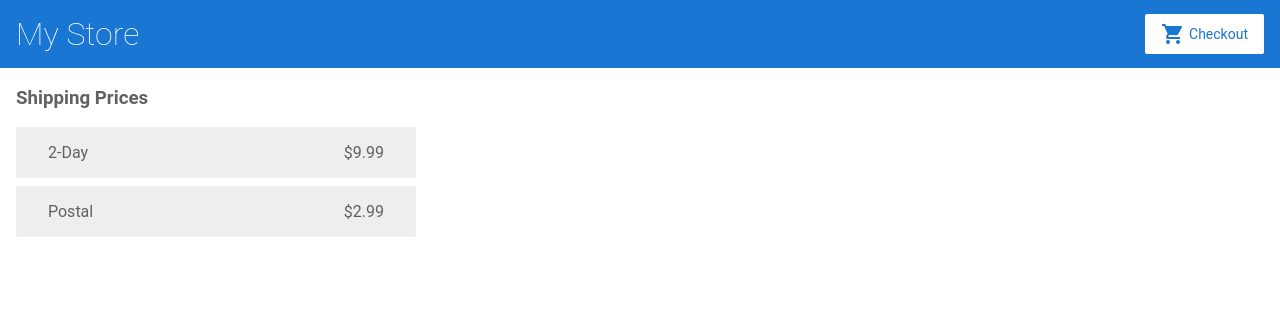
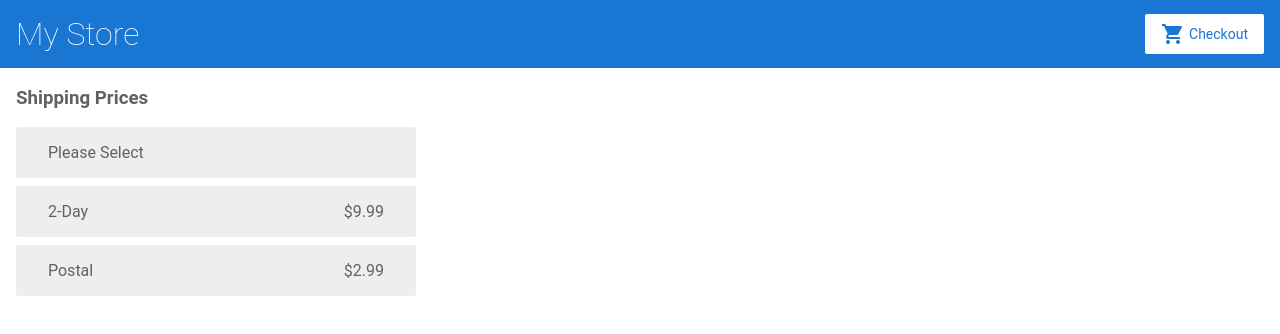
Before and after one commit to lala-lee-jobs/mystore, an Angular app: page /shipping in a window 1280 px wide. Shown: the top 334 px of the page. Built offline with nearby package versions, Linux system fonts and the light colour scheme; data requests are answered from the project's data file.

Commit message:
map 轉換資料流格式 - 增加清單的預設值

```diff
--- a/src/app/shipping/shipping/shipping.component.ts
+++ b/src/app/shipping/shipping/shipping.component.ts
@@ -18,9 +18,8 @@ export class ShippingComponent implements OnInit {
   ngOnInit(): void {
     this.shippingService.getItems()
     .pipe(
-        map((results: any[]) => {
-          return results.filter(r => r.price < 10);
-        })
+        map((results: any[]) => results.filter(r => r.price < 10)),
+        map((results: any[]) => [{type: 'Please Select'}, ...results])
     ).subscribe(
         (data) => {
             console.log(data);
```
